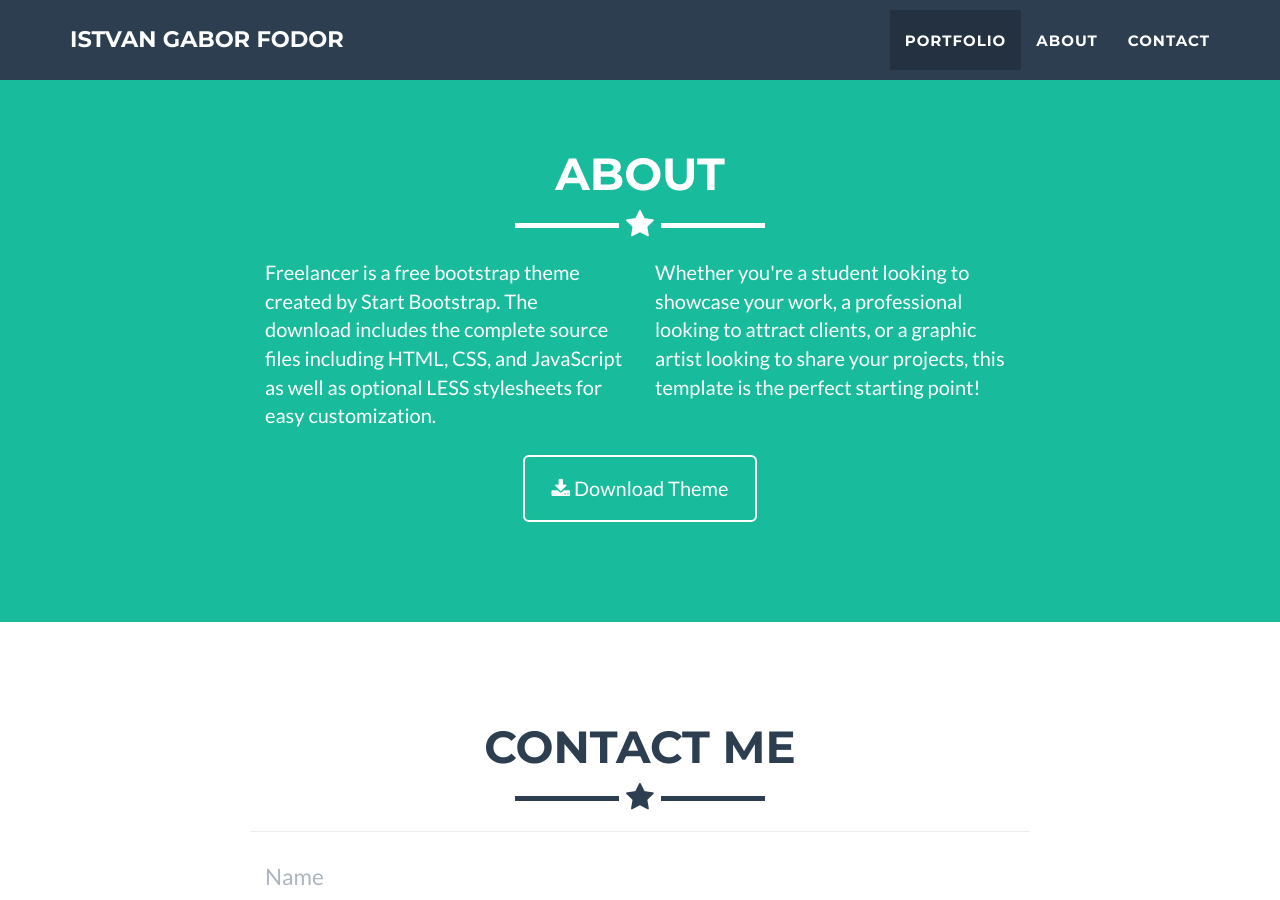
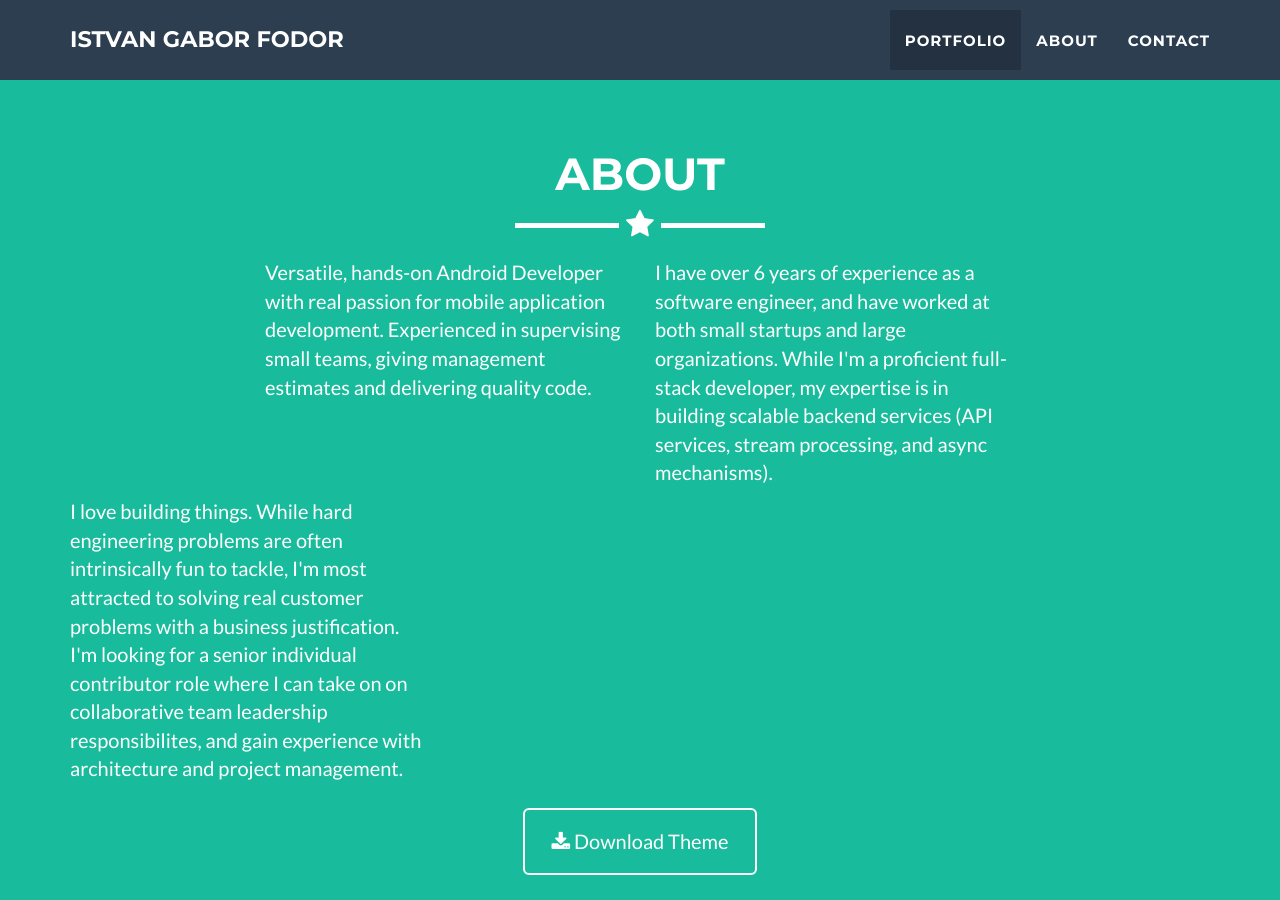
Before and after one commit to motorosgep/motorosgep.github.io, a Jekyll site: the page built from index.html, in a window 1280 px wide and 900 px high, scrolled down 1616 px. Built offline with Jekyll 4.4.1, drawn with Linux system fonts in a browser that asks for light colours.

Commit message:
update about

```diff
--- a/_includes/about.html
+++ b/_includes/about.html
@@ -9,10 +9,13 @@
             </div>
             <div class="row">
                 <div class="col-lg-4 col-lg-offset-2">
-                    <p>Freelancer is a free bootstrap theme created by Start Bootstrap. The download includes the complete source files including HTML, CSS, and JavaScript as well as optional LESS stylesheets for easy customization.</p>
+                    <p>Versatile, hands-on Android Developer with real passion for mobile application development. Experienced in supervising small teams, giving management estimates and delivering quality code.</p>
                 </div>
                 <div class="col-lg-4">
-                    <p>Whether you're a student looking to showcase your work, a professional looking to attract clients, or a graphic artist looking to share your projects, this template is the perfect starting point! </p>
+                    <p>I have over 6 years of experience as a software engineer, and have worked at both small startups and large organizations. While I'm a proficient full-stack developer, my expertise is in building scalable backend services (API services, stream processing, and async mechanisms).
+                </div>
+                <div class="col-lg-4">
+                    <p>I love building things. While hard engineering problems are often intrinsically fun to tackle, I'm most attracted to solving real customer problems with a business justification. I'm looking for a senior individual contributor role where I can take on on collaborative team leadership responsibilites, and gain experience with architecture and project management.</p>
                 </div>
                 <div class="col-lg-8 col-lg-offset-2 text-center">
                     <a href="https://github.com/jeromelachaud/freelancer-theme" class="btn btn-lg btn-outline">
```
